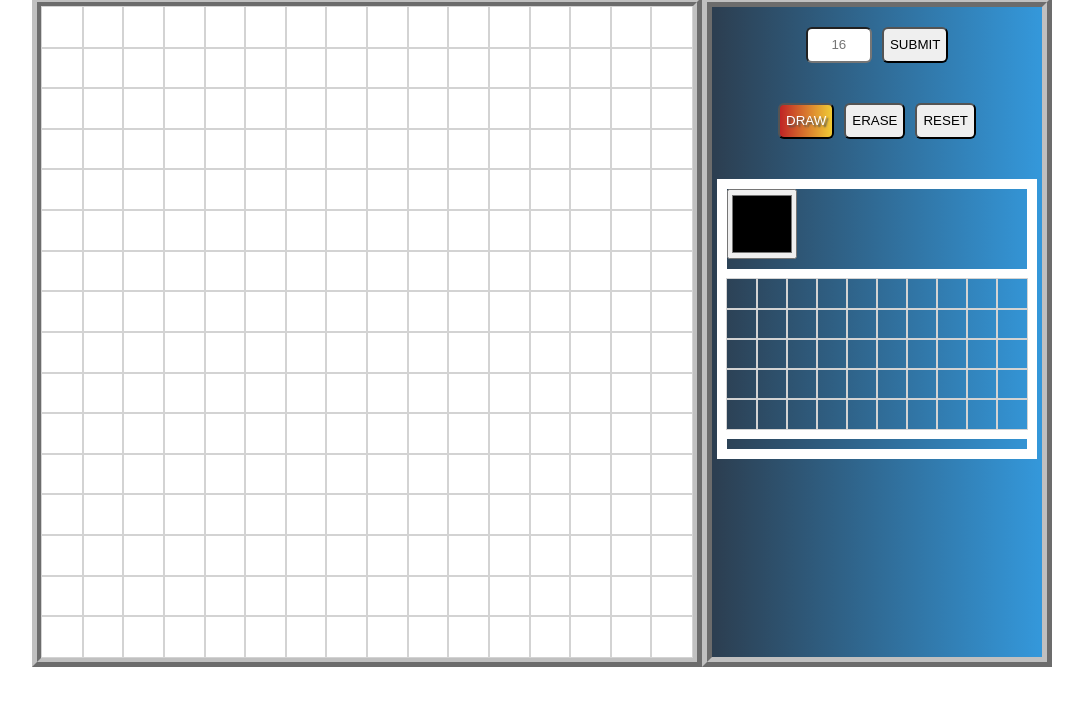
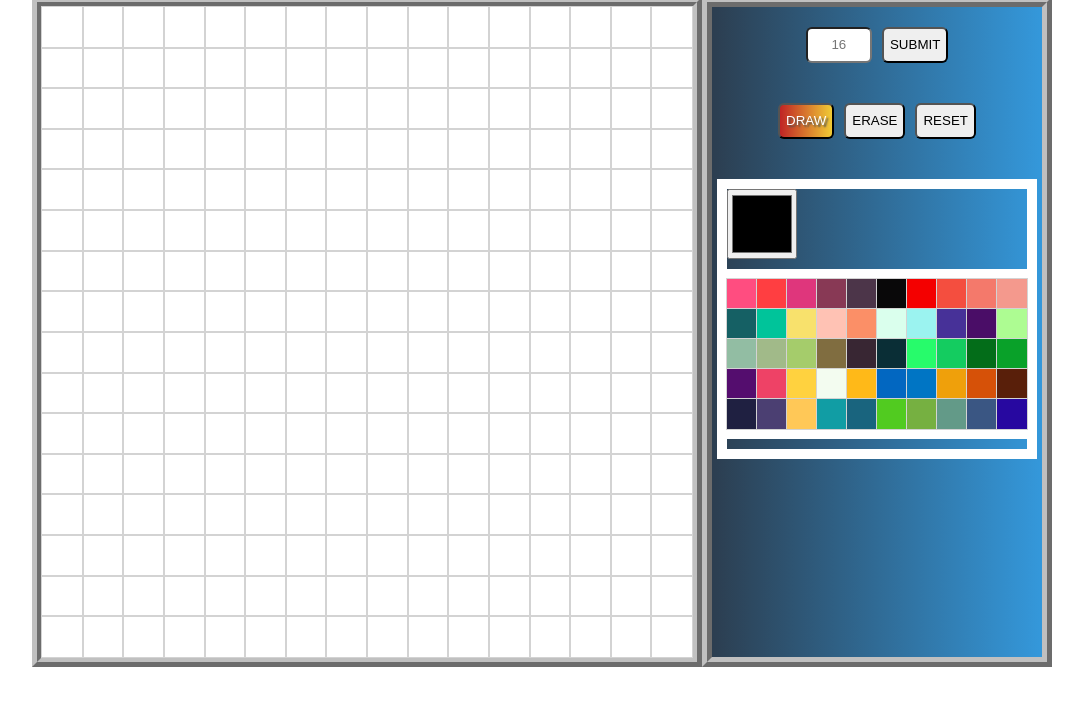
Before and after one commit to MVIVN/etch-a-sketch, a plain HTML site: page index.html in a window 1280 px wide. Shown: the part 91-796 px from the top of the page, without its empty margins (98-1181 px from the left). Drawn offline with Linux system fonts and the light colour scheme.

```diff
--- a/script.js
+++ b/script.js
@@ -52,13 +52,9 @@ colorPicker.appendChild(colorInput);
 const colorPaletteContainer = document.createElement('div');
 colorPaletteContainer.setAttribute('id', 'color-palette-container');
 
-const colorPalettes = [
-    ['#FF4D80', '#FF3E41', '#DF367C', '#883955', '#4C3549', '#090809', '#F40000', '#F44E3F', '#F4796B', '#F4998D'], //0
-    ['#156064', '#00C49A', '#F8E16C', '#FFC2B4', '#FB8F67', '#DAFFED', '#9BF3F0', '#473198', '#4A0D67', '#ADFC92'], //1
-    ['#92BDA3', '#A1BA89', '#A5CC6B', '#806D40', '#382633', '#0A2E36', '#27FB6B', '#14CC60', '#036D19', '#09A129'], //2
-    ['#540D6E', '#EE4266', '#FFD23F', '#F3FCF0', '#1F271B', '#0267C1', '#0075C4', '#EFA00B', '#D65108', '#591F0A'], //3
-    ['#1F2041', '#4B3F72', '#FFC857', '#119DA4', '#19647E', '#51CB20', '#76B041', '#639A88', '#3A5683', '#2708A0'], //4
-];
+const colorPalette =
+    ['#FF4D80', '#FF3E41', '#DF367C', '#883955', '#4C3549', '#090809','#F40000', '#F44E3F', '#F4796B', '#F4998D', '#156064', '#00C49A', '#F8E16C', '#FFC2B4', '#FB8F67', '#DAFFED', '#9BF3F0', '#473198', '#4A0D67', '#ADFC92', '#92BDA3', '#A1BA89', '#A5CC6B', '#806D40', '#382633', '#0A2E36', '#27FB6B', '#14CC60', '#036D19', '#09A129',
+    '#540D6E', '#EE4266', '#FFD23F', '#F3FCF0', '#ffb918', '#0267C1', '#0075C4', '#EFA00B', '#D65108', '#591F0A', '#1F2041', '#4B3F72', '#FFC857', '#119DA4', '#19647E', '#51CB20', '#76B041', '#639A88', '#3A5683', '#2708A0'];
 createPalette(); // generates the color palette
 
 colorfulContainer.appendChild(colorPicker);
@@ -108,12 +104,15 @@ function setNewGrid() {
     setSideInput.setAttribute('placeholder', `${numOfBoxes}`);
 }
 
+
+
 function createPalette () {
     colorPaletteContainer.style.gridTemplateColumns = `repeat(10, 30px)`;
     colorPaletteContainer.style.gridTemplateRows = `repeat(5, 30px)`;
-    for (i = 1; i <= 50; i++) {
+    for (i = 1, j = 0; i <= 50; i++, j++) {
         let colorbox = document.createElement('div');
-        colorbox.setAttribute('class', 'color-box');
+        colorbox.setAttribute('id', 'color-box');
+        colorbox.setAttribute('style', `background-color: ${colorPalette[j]}`)
         colorPaletteContainer.appendChild(colorbox);
     }
 }
--- a/style.css
+++ b/style.css
@@ -96,7 +96,7 @@
     margin: 0;
 }
 
-.color-box {
+#color-box {
     outline: 1px solid lightgrey;
     margin: 0;
 }
```
